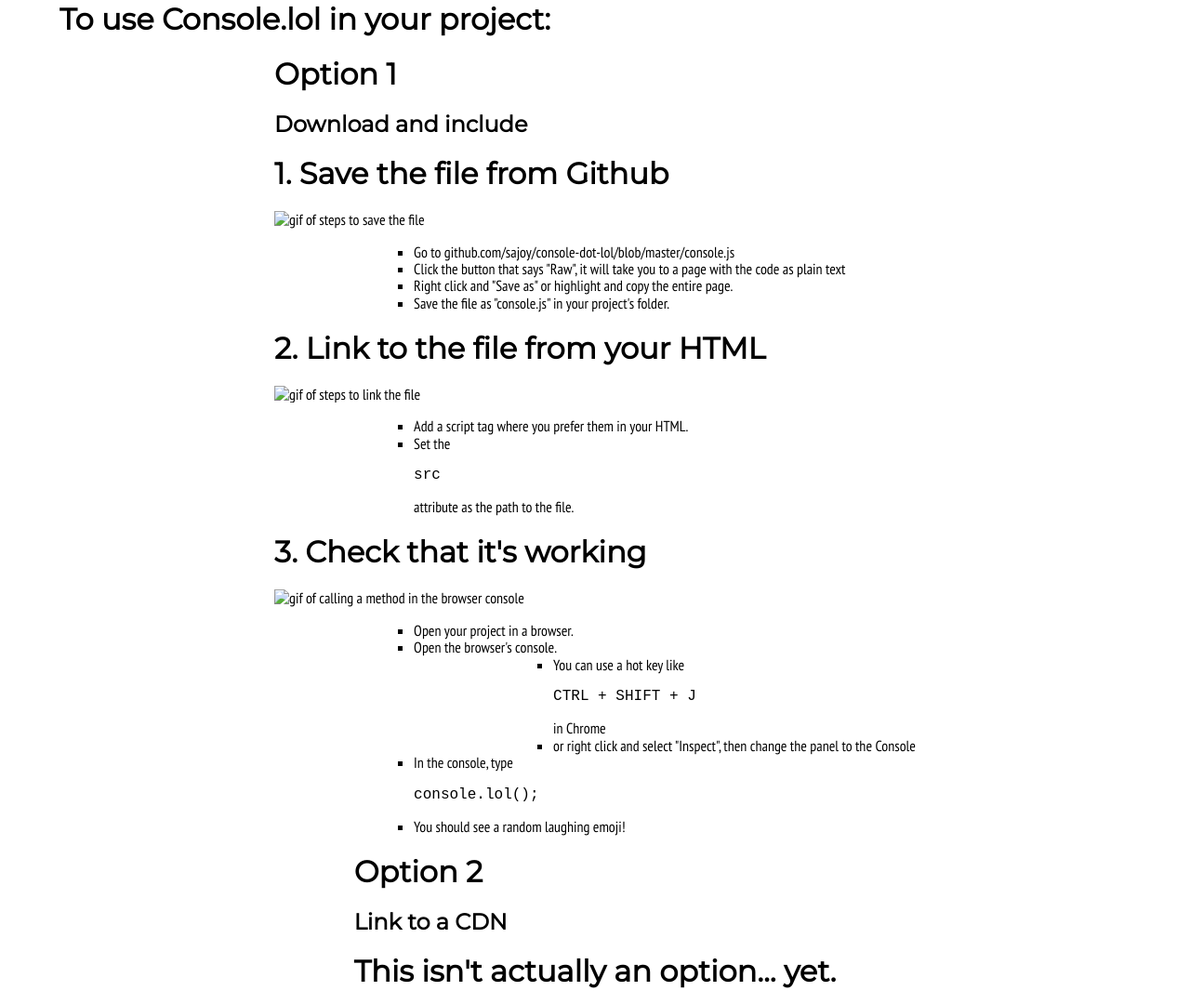
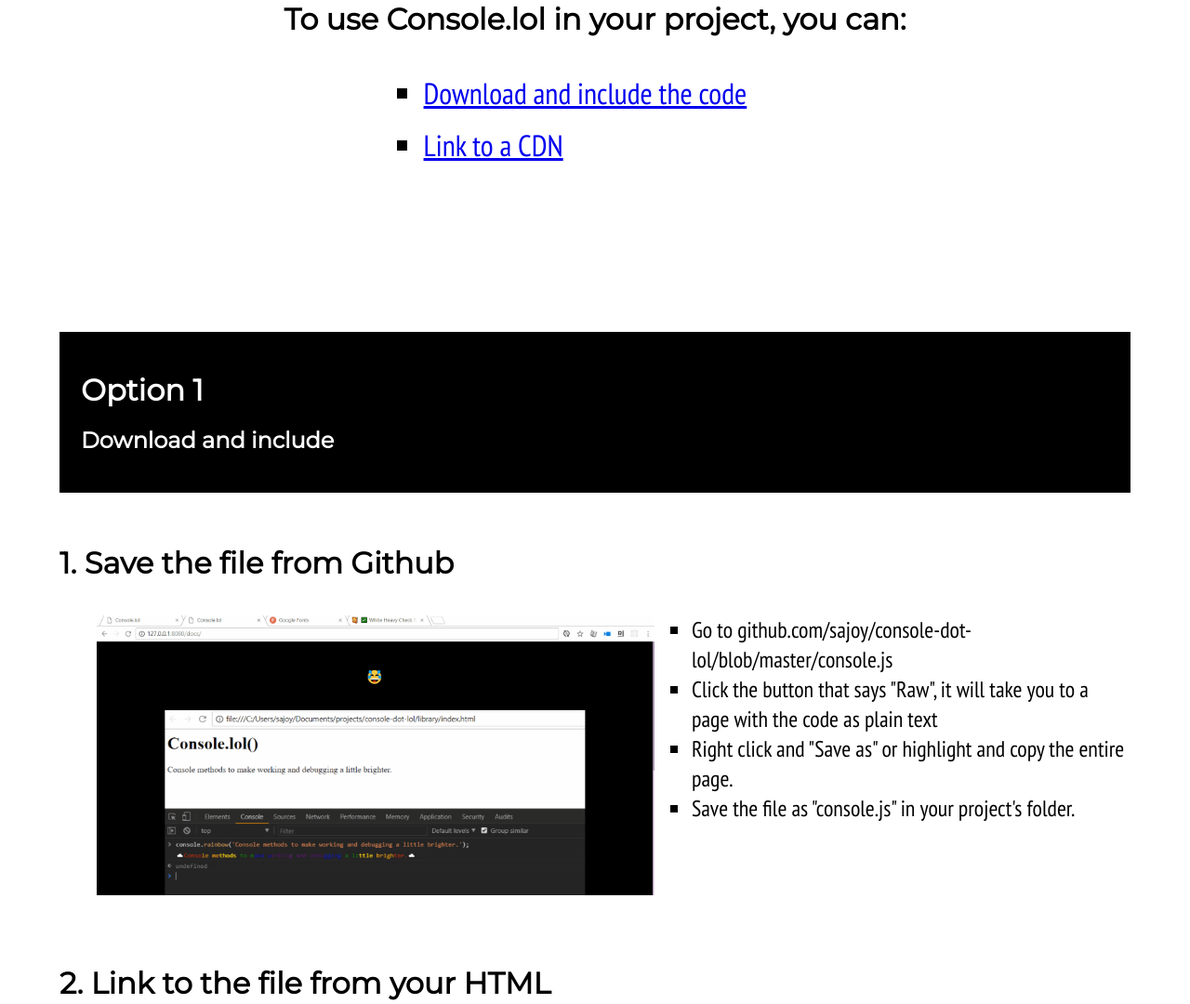
Before and after one commit to sajoy/console-dot-lol, a plain HTML site: page docs/download.html in a window 1280 px wide. Shown: the part 210-1290 px from the top of the page at 93% size. Drawn offline with nearby package versions, Linux system fonts and the light colour scheme.

Commit message:
provide visuals for download steps

```diff
--- a/docs/download.html
+++ b/docs/download.html
@@ -21,31 +21,50 @@
         </nav>
     </header>
     <main>
-        <h1>To use Console.lol in your project:</h1>
-        <section>
+        <aside>
+            <h1>To use Console.lol in your project, you can:</h1>
+            <ul class="download-options">
+                <li><a href="#include">Download and include the code</a></li>
+                <li><a href="#link">Link to a CDN</a></li>
+            </ul>
+        </aside>
+        <article id="include" class="option">
+            <header>
                 <h1>Option 1</h1>
                 <h2>Download and include</h2>
-            <article>
+            </header>
+            <article class="step">
                 <h1>1. Save the file from Github</h1>
-                <img src="" alt="gif of steps to save the file">
+                <div>
+                    <figure>
+                        <img src="./assets/moving.gif" alt="gif of steps to save the file">
+                    </figure>
                     <ul>
                         <li>Go to github.com/sajoy/console-dot-lol/blob/master/console.js</li>
                         <li>Click the button that says "Raw", it will take you to a page with the code as plain text</li>
                         <li>Right click and "Save as" or highlight and copy the entire page.</li>
                         <li>Save the file as "console.js" in your project's folder.</li>
                     </ul>
+                </div>
             </article>
-            <article>
+            <article class="step">
                 <h1>2. Link to the file from your HTML</h1>
-                <img src="" alt="gif of steps to link the file">
+                <div>
+                    <figure>
+                        <img src="./assets/moving.gif" alt="gif of steps to link the file">
+                    </figure>
                     <ul>
                         <li>Add a script tag where you prefer them in your HTML.</li>
                         <li>Set the <pre><code>src</code></pre> attribute as the path to the file.</li>
                     </ul>
+                </div>
             </article>
-            <article>
+            <article class="step">
                 <h1>3. Check that it's working</h1>
-                <img src="" alt="gif of calling a method in the browser console">
+                <div>
+                    <figure>
+                        <img src="./assets/moving.gif" alt="gif of calling a method in the browser console">
+                    </figure>
                     <ul>
                         <li>Open your project in a browser.</li>
                         <li>Open the browser's console.
@@ -57,19 +76,26 @@
                         <li>In the console, type <pre><code>console.lol();</code></pre></li>
                         <li>You should see a random laughing emoji!</li>
                     </ul>
+                </div>
             </article>
-        </section>
-        <section>
+        </article>
+        <article id="link" class="option">
+            <header>
                 <h1>Option 2</h1>
                 <h2>Link to a CDN</h2>
-            <article>
-                <h1>This isn't actually an option... yet.</h1>
-                <img src="" alt="gif of sad face">
+            </header>
+            <article class="step">
+                <h1>0. This isn't actually an option... yet.</h1>
+                <div>
+                    <figure>
+                        <img src="./assets/moving.gif" alt="gif of sad face">
+                    </figure>
                     <ul>
-                    <li>Help make this an option by <a href="/contribute.html">contributing</a>.</li>
+                        <li>Help make this an option by <a href="./contribute.html">contributing</a>.</li>
                     </ul>
+                </div>
             </article>
-        </section>
+        </article>
     </main>
 </body>
 </html>
--- a/docs/styles/main.css
+++ b/docs/styles/main.css
@@ -17,24 +17,25 @@
     font-family: 'PT Sans Narrow', sans-serif;
 } */
 
-header {
+header,
+.landing-splash {
     padding: var(--surround-padding);
     background-color: black;
     position: relative;
     box-sizing: border-box;
 }
 
-header h1 {
+.landing-splash h1 {
     margin: 0;
     margin-bottom: var(--surround-padding);
     text-align: center;
 }
 
-header figure {
+.landing-splash figure {
     text-align: center;
 }
 
-header figure img {
+.landing-splash figure img {
     max-width: 100%;
 }
 
@@ -92,7 +93,74 @@
     margin: 0 auto;
 }
 
+main article header {
+    padding: 2%;
+    color: white;
+}
+
+main article header h1 {
+    text-align: left;
+}
+
 main ul {
     list-style-type: square;
     padding-left: 150px;
 }
+
+main aside {
+    width: fit-content;
+    margin: 0 auto;
+    margin-bottom: var(--surround-padding);
+}
+
+main aside .download-options {
+    font-size: 2rem;
+    padding-left: 150px;
+}
+
+.download-options li{
+    line-height: 3.5rem;
+}
+
+main .option {
+    margin-top: 15%;
+}
+
+.step {
+    margin-top: 5%;
+}
+
+.step div {
+    display: flex;
+    /* justify-content: space-bet; */
+}
+
+.step figure {
+    min-width: 300px;
+    max-width: 600px;
+}
+
+.step img {
+    width: 100%;
+}
+
+.step ul {
+    padding: 0;
+}
+
+.step li {
+    font-size: 1.5rem;
+    line-height: 2rem;
+}
+
+.step li pre {
+    display: inline-block;
+    margin: 0;
+    background-color: lightgray;
+    padding: 2px 5px;
+    font-size: 1.2rem;
+}
+
+.step li ul {
+    padding-left: 50px;
+}
```
Also changed, not shown: docs/index.html (+1 -1 lines), docs/assets/moving.gif (added). Lines whose indentation alone changed are shown as unchanged.
